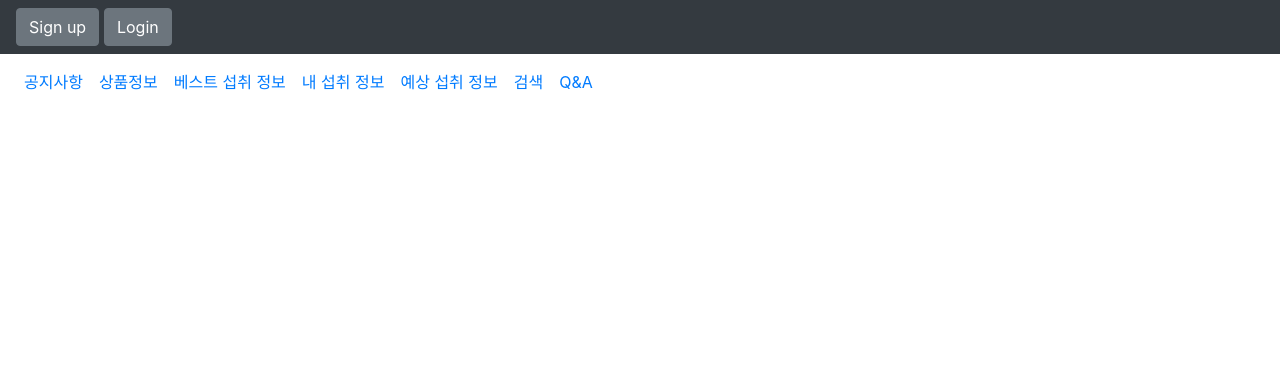
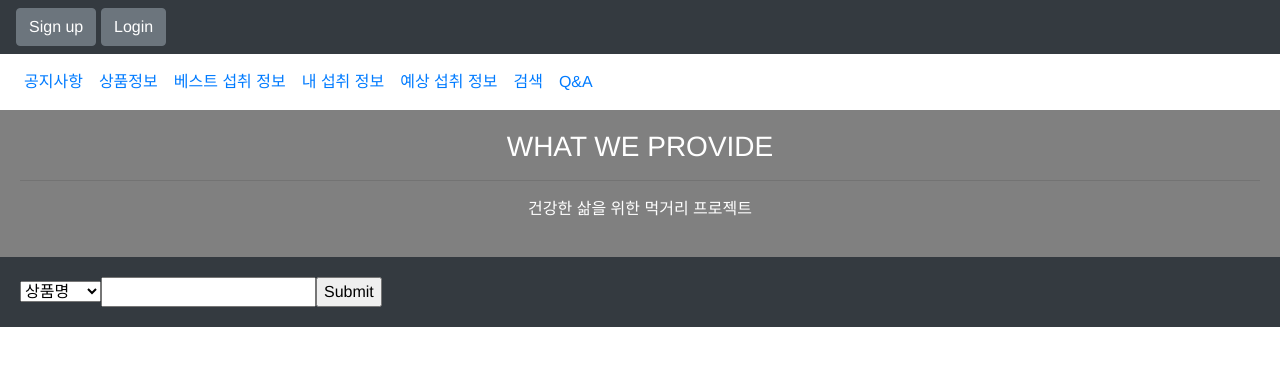
Before and after one commit to LimHaksu/SafeFood-Final, a Vue app in the folder front-end/: page / in a window 1280 px wide. Shown: the top 366 px of the page. Built offline with nearby package versions, Linux system fonts and the light colour scheme; what vue-session would draw is missing.

Commit message:
router에 main페이지 연결

```diff
--- a/front-end/public/index.html
+++ b/front-end/public/index.html
@@ -15,7 +15,7 @@
     <strong>We're sorry but front-end doesn't work properly without JavaScript enabled. Please enable it to
       continue.</strong>
   </noscript>
-  <div id="main"></div>
+  <div id="app"></div>
   <!-- built files will be auto injected -->
 </body>
 
--- a/front-end/src/Main.vue
+++ b/front-end/src/App.vue
@@ -1,5 +1,13 @@
 <template>
-  <Header />
+  <div id="app">
+    <div id="header">
+      <Header />
+    </div>
+    <router-view></router-view>
+    <div id="footer">
+      <!-- footer가 들어갈 자리 -->
+    </div>
+  </div>
   <!--
     <img alt="Vue logo" src="./assets/logo.png" />
   <HelloWorld msg="Welcome to Your Vue.js App" />-->
@@ -25,6 +33,5 @@ export default {
   -moz-osx-font-smoothing: grayscale;
   text-align: center;
   color: #2c3e50;
-  margin-top: 60px;
 }
 </style>
--- /dev/null
+++ b/front-end/src/components/Main.vue
@@ -0,0 +1,141 @@
+<template>
+  <article>
+    <div
+      class="text-center"
+      style="float: center; color: white; background-color: gray; padding: 20px;"
+    >
+      <h3>WHAT WE PROVIDE</h3>
+      <hr />
+      <p>건강한 삶을 위한 먹거리 프로젝트</p>
+    </div>
+    <nav class="navbar navbar-expand-sm navbar-dark bg-dark" style="padding: 20px;">
+      <div>
+        <select name="country_id" id="condition" tabindex="1">
+          <option>상품명</option>
+          <option>제조사</option>
+          <option>영양정보</option>
+        </select>
+        <input id="contents" type="text" />
+        <input type="submit" id="b_search" />
+      </div>
+    </nav>
+  </article>
+</template>
+<script>
+export default {};
+// $(document).ready(function() {
+//   $("#main_body").remove();
+//   $("#main_page").append('<div id="main_body"> </div>');
+//   $.ajax({
+//     url: "main.do",
+//     success: function(data) {
+//       $.each(data.list, function(index, item) {
+//         var img_src;
+//         var name;
+//         var marterial;
+
+//         var tmp;
+//         console.log(tmp);
+//         name = item.name;
+//         marterial = item.material;
+//         img_src = item.img;
+//         $("#main_body").append(
+//           '<table class="product_info" border="0" cellspacing="0" cellpadding="0"> <tbody> <tr><td align="left" valign="top"><img width="200px" src=' +
+//             img_src +
+//             '></img></td><td class="product_contents" width="*" align="left" valign="top"><table width="100%" border="0" cellspacing="0" cellpadding="0"><tbody><tr><td width="*" valign="top"><div class="ss_book_list"><ul><li><h1 class="product_name">' +
+//             name +
+//             '</h1><hr></li><li id="materials">' +
+//             marterial +
+//             '</li><li><button id="btn_add">추가</button><button id=btn_zzim>찜</button></li></ul></div></td></tr></tbody></table></td></tr></tbody></table>'
+//         );
+//       });
+//     }
+//   });
+// });
+
+// $("#b_search").on("click", function() {
+//   var condition = $("#condition").val();
+//   var contents = $("#contents").val();
+//   var tmp;
+//   if (condition == "상품명") {
+//     tmp = "name";
+//   } else if (condition == "제조사") {
+//     tmp = "maker";
+//   } else {
+//     tmp = "material";
+//   }
+
+//   if (contents == "") {
+//     contents = "*";
+//   }
+
+//   $("#main_body").remove();
+//   $("#main_page").append('<div id="main_body"> </div>');
+//   $.ajax({
+//     url: "search.do/" + tmp + "/" + contents,
+//     success: function(data) {
+//       $.each(data.list, function(index, item) {
+//         var img_src;
+//         var name;
+//         var marterial;
+
+//         name = item.name;
+//         marterial = item.material;
+//         img_src = item.img;
+//         $("#main_body").append(
+//           '<table class="product_info" border="0" cellspacing="0" cellpadding="0"> <tbody> <tr><td align="left" valign="top"><img width="200px" src=' +
+//             img_src +
+//             '></img></td><td class="product_contents" width="*" align="left" valign="top"><table width="100%" border="0" cellspacing="0" cellpadding="0"><tbody><tr><td width="*" valign="top"><div class="ss_book_list"><ul><li><h1 class="product_name">' +
+//             name +
+//             '</h1><hr></li><li id="materials">' +
+//             marterial +
+//             '</li><li><button id="btn_add">추가</button><button id=btn_zzim>찜</button></li></ul></div></td></tr></tbody></table></td></tr></tbody></table>'
+//         );
+//       });
+//     }
+//   });
+// });
+
+// $("#btn_product_info").on("click", function() {
+//   $("#main_body").remove();
+//   $("#main_page").append(
+//     '<div id="main_body" style="display:grid; grid-template-columns: repeat(2, 1fr);" > </div>'
+//   );
+//   $.ajax({
+//     url: "foodlist.do",
+//     success: function(data) {
+//       console.log(data);
+//       $.each(data.list, function(index, item) {
+//         var img_src;
+//         var name;
+//         var marterial;
+
+//         name = item.name;
+//         marterial = item.material;
+//         img_src = item.img;
+//         $("#main_body").append(
+//           '<table class="product_info" border="0"  cellspacing="0" cellpadding="0"> <tbody> <tr><td align="left" valign="top"><img class="product_img" width="200px" src=' +
+//             img_src +
+//             '></img></td><td class="product_contents" width="*" align="left" valign="top"><table width="100%" border="0" cellspacing="0" cellpadding="0"><tbody><tr><td width="*" valign="top"><div class="ss_book_list"><ul><li><h1 class="product_name">' +
+//             name +
+//             '</h1><hr></li><li id="materials">' +
+//             marterial +
+//             '</li><li><button id="btn_add">추가</button><button id=btn_zzim>찜</button></li></ul></div></td></tr></tbody></table></td></tr></tbody></table>'
+//         );
+//       });
+//     }
+//   });
+// });
+
+// $(document).on("click", ".product_name", function(event) {
+//   location.href = "foodInfo.jsp?foodName=" + $(this).text();
+// });
+
+// $('input:checkbox[name="allergy"]').each(function() {
+//   if ("${user.allergy}".includes(this.value)) {
+//     this.checked = true;
+//   }
+// });
+</script>
+<style>
+</style>
--- /dev/null
+++ b/front-end/src/components/index.js
@@ -0,0 +1,11 @@
+import Vue from 'vue'
+import Main from './Main.vue'
+import Router from 'vue-router'
+Vue.use(Router)
+export default new Router({
+    mode: "history",
+    routes: [{
+        path: '/',
+        component: Main
+    }]
+})
--- a/front-end/src/main.js
+++ b/front-end/src/main.js
@@ -1,13 +1,16 @@
 import Vue from 'vue'
-import Main from './Main.vue'
+import App from './App.vue'
 import BootstrapVue from 'bootstrap-vue'
 import 'bootstrap/dist/css/bootstrap.css'
 import 'bootstrap-vue/dist/bootstrap-vue.css'
 import VueSession from 'vue-session'
+import router from './components'
 Vue.config.productionTip = false
 Vue.use(BootstrapVue)
 Vue.use(VueSession)
 
 new Vue({
-  render: h => h(Main),
-}).$mount('#main')
+  el: '#app',
+  render: h => h(App),
+  router
+}).$mount('#app')
```
